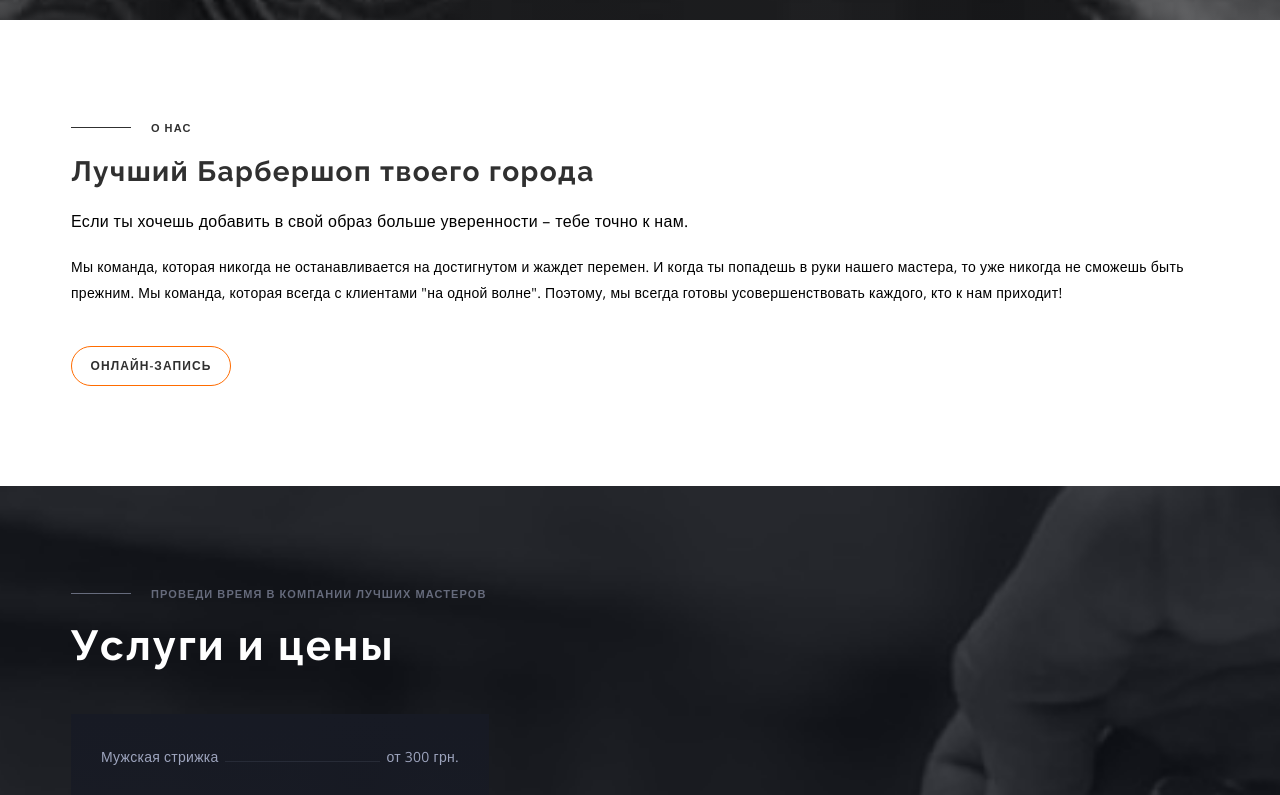
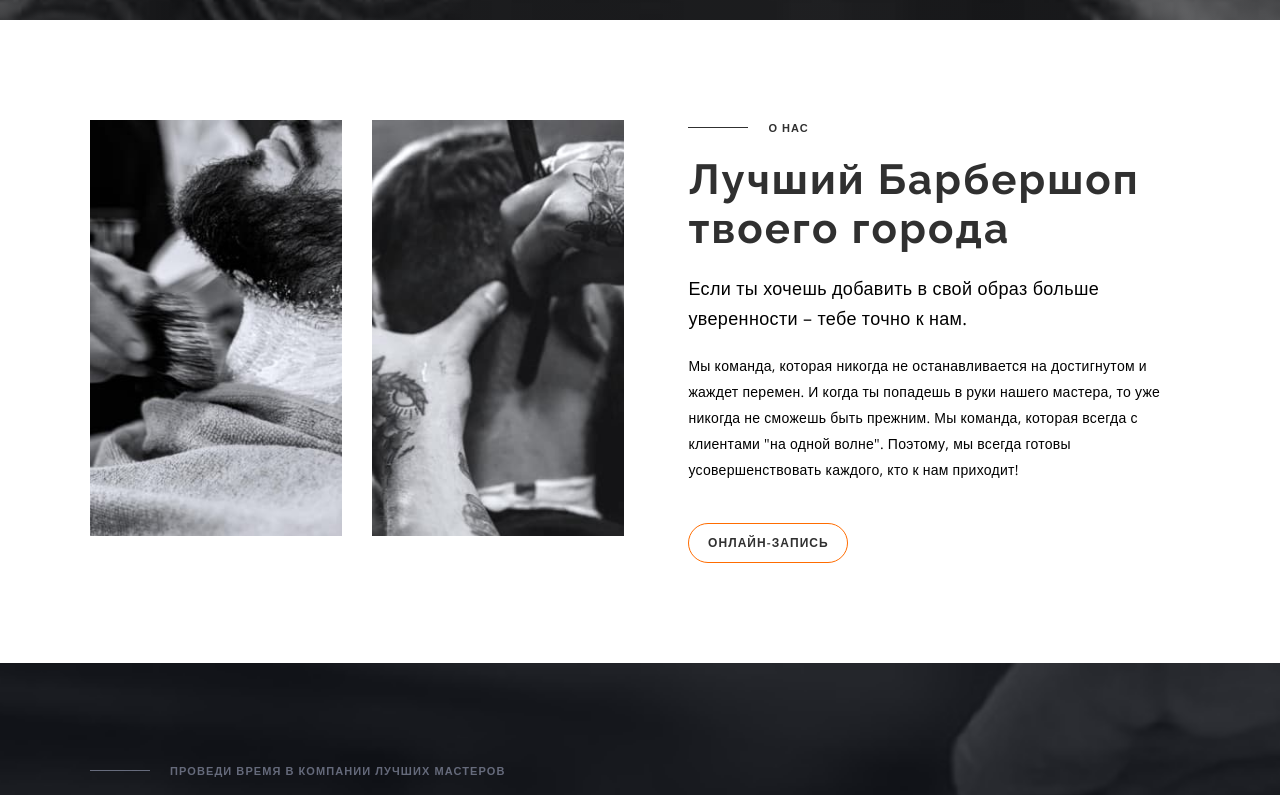
Before and after one commit to nickoval/barbershop-black, a plain HTML site: page index.html in a window 1280 px wide. Shown: the part 560-1355 px from the top of the page. Drawn offline with nearby package versions, Linux system fonts and the light colour scheme.

Commit message:
начал адаптацию features

```diff
--- a/index.html
+++ b/index.html
@@ -116,16 +116,64 @@
       <!-- About us -->
       <section class="section about">
         <div class="container">
-          <!-- <ul class="about-pictures">
-            <li><img src="./img/desktop/about1.jpg" alt="" /></li>
-            <li><img src="./img/desktop/about2.jpg" alt="" /></li>
-          </ul> -->
-          <!-- <div> -->
+          <ul class="about-pict">
+            <li class="about-pict__item">
+              <picture>
+              <source
+                srcset="
+                  ./img/desktop/about1.jpg    1x,
+                  ./img/desktop/about1@2x.jpg 2x
+                "
+                media="(min-width: 1200px)"
+              />
+              <source
+                srcset="
+                  ./img/tablet/about1.jpg    1x,
+                  ./img/tablet/about1@2x.jpg 2x
+                "
+                media="(min-width: 768px)"
+              />
+              <img
+                src="./img/tablet/about1.jpg"
+                alt="Пример работы"
+                class="about-pict__img"
+                width="330"
+                height="235"
+              />
+              </picture>
+            </li>
+            <li class="about-pict__item">
+              <picture>
+              <source
+                srcset="
+                  ./img/desktop/about2.jpg    1x,
+                  ./img/desktop/about2@2x.jpg 2x
+                "
+                media="(min-width: 1200px)"
+              />
+              <source
+                srcset="
+                  ./img/tablet/about2.jpg    1x,
+                  ./img/tablet/about2@2x.jpg 2x
+                "
+                media="(min-width: 768px)"
+              />
+              <img
+                src="./img/tablet/about2.jpg"
+                alt="Пример работы"
+                class="about-pict__img"
+                width="330"
+                height="235"
+              />
+              </picture>
+            </li>
+          </ul>
+          <div class="about-info">
             <p class="section__pretitle">О нас</p>
             <h2 class="section__title about__title">
               Лучший Барбершоп твоего города
             </h2>
-          <p class="section__text">
+            <p class="about__pre-text">
               Если ты хочешь добавить в свой образ больше уверенности – тебе точно
               к нам.
             </p>
@@ -139,7 +187,7 @@
             <a href="#appointment" class="button button--textblack"
               >онлайн-запись</a
             >
-          <!-- </div> -->
+          </div>
         </div>
       </section>
 
@@ -235,37 +283,6 @@
               </div>
             </div>
           </div> -->
-
-          <!-- <table class="price-table">
-              <tr>
-                <td>Стрижка бороды</td>
-                <td>от 200 грн.</td>
-              </tr>
-              <tr>
-                <td>Стрижка усов</td>
-                <td>от 200 грн.</td>
-              </tr>
-              <tr>
-                <td>Бритье опасной бритвой</td>
-                <td>от 200 грн.</td>
-              </tr>
-              <tr>
-                <td>Cтрижка у стажера</td>
-                <td>от 50 грн.</td>
-              </tr>
-              <tr>
-                <td>Стрижка под насадку</td>
-                <td>от 200 грн.</td>
-              </tr>
-              <tr>
-                <td>Детская стрижка (до 12 лет)</td>
-                <td>от 300 грн.</td>
-              </tr>
-              <tr>
-                <td>Камуфлирование седины</td>
-                <td>от 200 грн.</td>
-              </tr>
-            </table> -->
 
           <a href="#appointment" class="button price__button">онлайн-запись</a>
         </div>
--- a/sass/base/_section-container.scss
+++ b/sass/base/_section-container.scss
@@ -55,6 +55,14 @@
   @media screen and (min-width: 400px) {
     padding: 0 31px;
   }
+
+  @include for-tablet-up {
+    padding: 0 39px;
+  }
+
+  @include for-desktop-up {
+    padding: 0 50px;
+  }
   margin: 0 auto;
   // background-color: red;
 
@@ -72,6 +80,10 @@
   //   width: $desktop;
   //   background-color: blue;
   // }
+  @include for-phone-up {
+    width: $mobile;
+  }
+
   @include for-tablet-up {
     width: $tablet;
   }
--- a/sass/layouts/_about-us.scss
+++ b/sass/layouts/_about-us.scss
@@ -1,11 +1,15 @@
-.about-pictures {
-  display: none;
-}
-
 .about {
 // width: 100%;
 // max-width: 480px;
-
+  .container {
+    @include for-tablet-up {
+      display: flex;
+      gap: $gap;
+    }
+    @include for-desktop-up {
+      gap: 64px;
+    }
+  }
 
   &__title {
     @include fonts(26px, 700, 1.179, 0.05em);
@@ -13,11 +17,51 @@
     @media screen and (min-width: 340px) {
       @include fonts(28px, 700, 1.179, 0.05em);
     }
+
+    @include for-desktop-up {
+      @include fonts(42px, 700, 1.167, 0.05em);
+    }
+  }
+
+  &__pre-text {
+    margin-bottom: 20px;
+    @include fonts(16px, 400, 1.625);
+    @include for-desktop-up {
+      @include fonts(18px, 400, 1.667);
+    }
+
   }
 
   &__text {
-    margin-top: 20px;
+    // margin-top: 20px;
     margin-bottom: 40px;
     @include fonts(14px);
   }
 }
+
+
+
+.about-pict {
+  display: none;
+  @include for-tablet-up {
+    display: flex;
+    flex-direction: column;
+    gap: $gap;
+    flex-grow: 2;
+  }
+
+  @include for-desktop-up {
+    flex-direction: row;
+  }
+
+  &__item {}
+
+  &__img {
+    width: 100%;
+  }
+}
+
+.about-info {
+  flex-basis: calc((100% - $gap) / 2);
+  // max-width: 330px;
+}
--- a/sass/layouts/_price.scss
+++ b/sass/layouts/_price.scss
@@ -1,16 +1,13 @@
 .price {
   // width: 100%;
   // max-width: 480px;
-  height: 826px;
+  // height: 826px;
   // padding-top: 84px;
   background-color: var(--price-bg-color);
   background-image: url(/img/mobile/price.png);
   background-position: center;
   background-repeat: no-repeat;
   background-size: cover;
-
-
-  // background-image: linear-gradient(180deg, rgba(17, 19, 25, 0.5), rgba(17, 19, 25, 0.5)), url(/img/mobile/price.jpg);
 
   &__title {
     margin-bottom: 44px;
@@ -67,7 +64,6 @@
 
   &__second-col {
     flex-basis: 100%;
-    // height: 1px;
     margin-left: 6px;
     margin-right: 6px;
     border-bottom: 1px solid rgba(157, 164, 189, 0.12);
@@ -79,12 +75,28 @@
   display: flex;
   flex-direction: column;
   gap: 20px;
-  max-width: 418px;
-  height: 440px;
+
+  @include for-desktop-up {
+    flex-direction: row;
+    gap: 0;
+  }
+  // max-width: 418px;
+  // height: 440px;
   padding: 30px 1rem;
   @media screen and (min-width: 400px) {
     padding: 30px;
   }
+
+  @include for-tablet-up {
+    padding: 30px 40px;
+  }
+
+  @include for-desktop-up {
+    padding: 0;
+
+
+  }
+
   background: linear-gradient(180deg, #171A24 0%, rgba(23, 26, 36, 0.2) 100%);
 }
 
@@ -93,20 +105,32 @@
   flex-direction: column;
   gap: 20px;
 
+  @include for-desktop-up {
+    padding: 30px 40px;
+    &:first-child {
+      background: linear-gradient(180deg, #171a24 0%, rgba(23, 26, 36, 0.2) 100%);
+    }
+
+    &:last-child {
+      background: linear-gradient(180deg, #090b13 0%, rgba(9, 11, 19, 0.2) 100%);
+    }
+  }
+
+  @include fonts(14px, 400, 2.143, 0.02em);
+
   @media screen and (max-width: 360px) {
     font-size: 12px;
   }
 
+  @include for-tablet-up {
+    @include fonts(18px, 400, 1.667);
+  }
+
+  flex-basis: calc(100% / 2);
+
   // padding: 30px 40px;
   // flex-grow: 1;
 
-  // &:first-child {
-  //   background: linear-gradient(180deg, #171a24 0%, rgba(23, 26, 36, 0.2) 100%);
-  // }
-
-  // &:last-child {
-  //   background: linear-gradient(180deg, #090b13 0%, rgba(9, 11, 19, 0.2) 100%);
-  // }
 }
 
 .price-list__item {
```
Also changed, not shown: css/main.css, css/main.min.css, 2 other files. Lines whose indentation alone changed are shown as unchanged.
